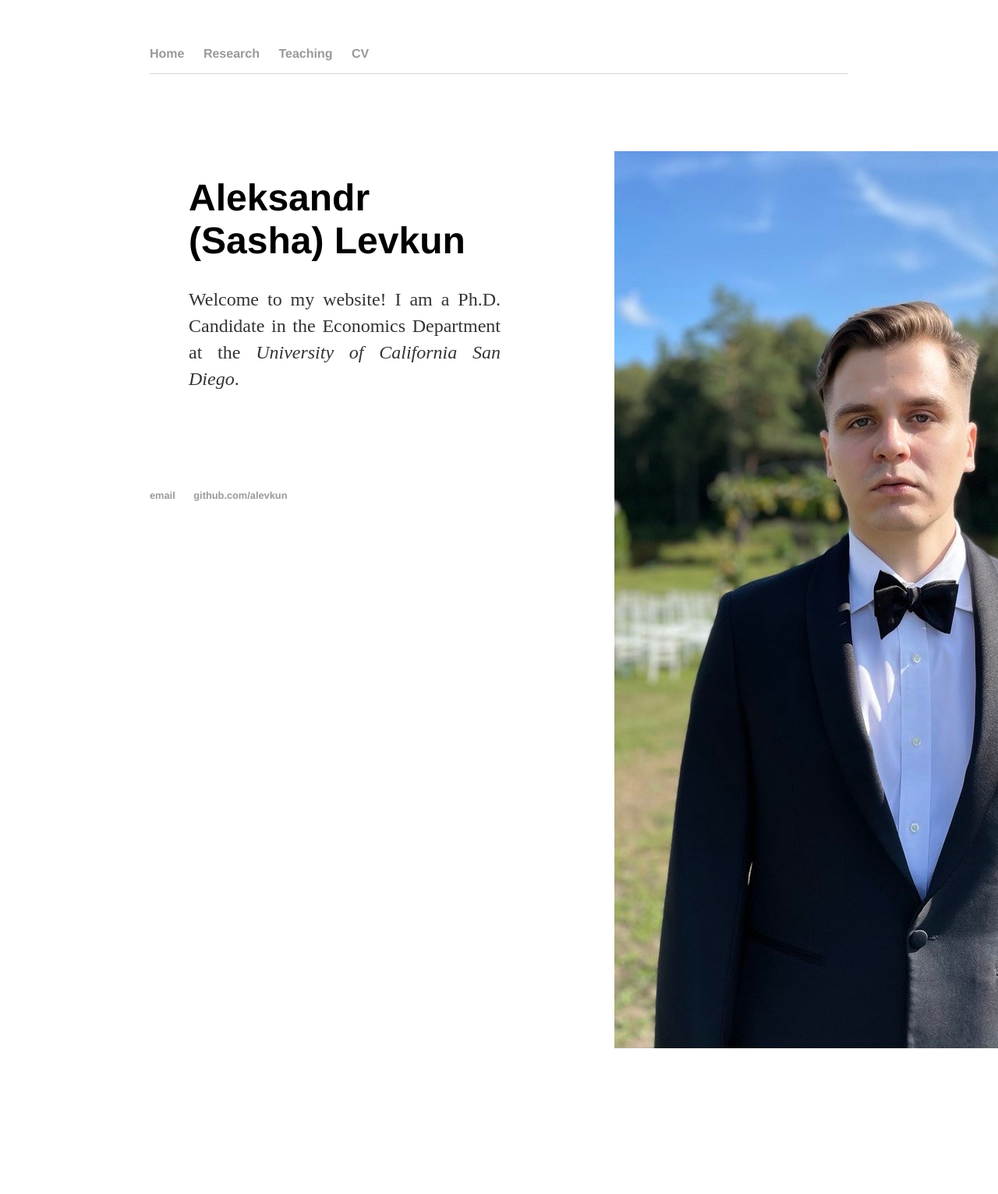
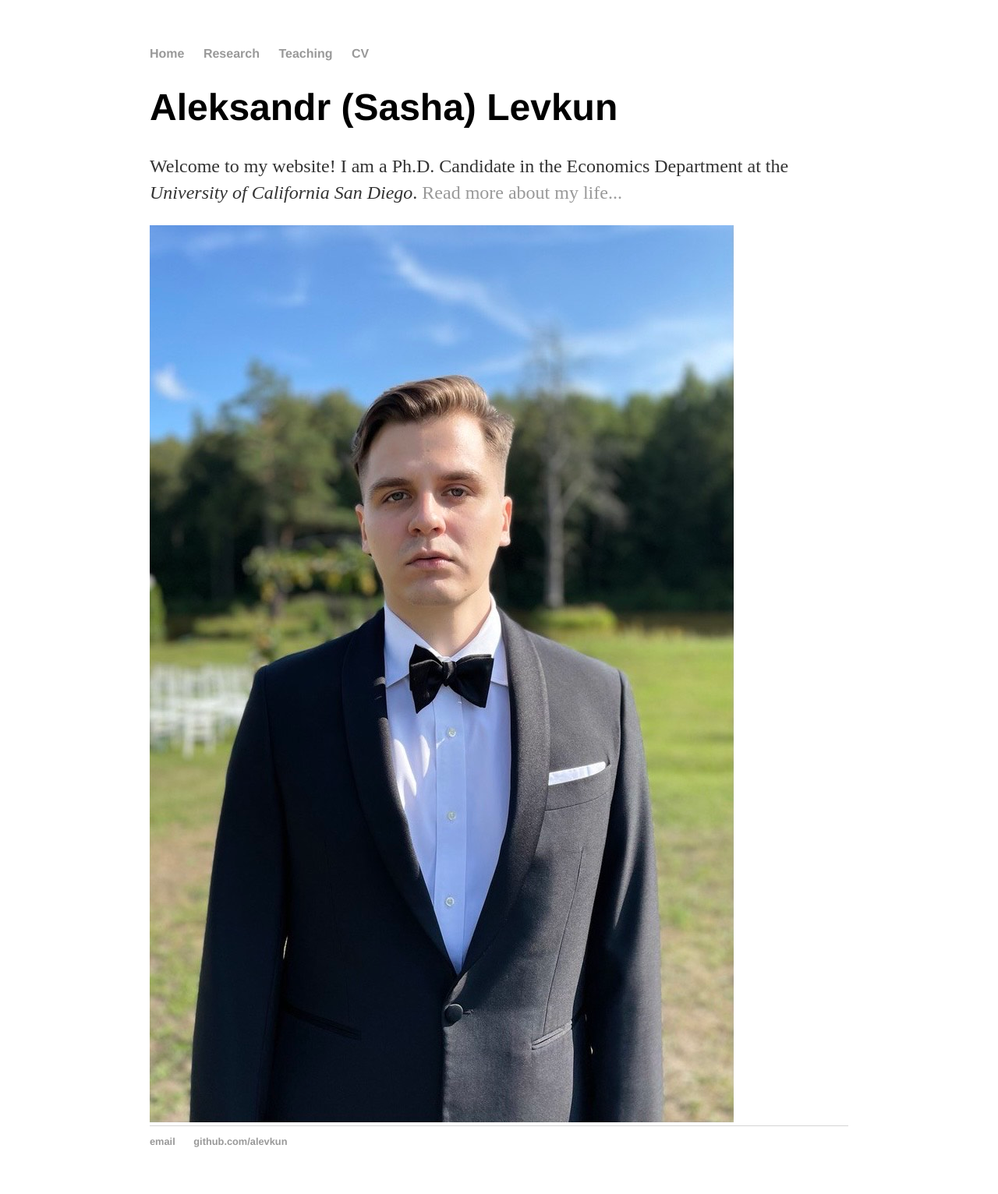
Before and after one commit to alevkun/alevkun.github.io, a Jekyll site: the page built from index.html, in a window 1280 px wide. Shown: the whole page at 78% size. Built offline with Jekyll 4.4.1, drawn with Linux system fonts in a browser that asks for light colours; before the commit the page ends 1449 px from its top, so only the background shows below that.

Commit message:
Update main.css

```diff
--- a/css/main.css
+++ b/css/main.css
@@ -46,34 +46,3 @@
     width:20px; /* you can use % */
     height: auto;
 }
-
-.topMsg{
-
-    width:400px;
-    margin:100px 50px;
-    text-align:justify
-}
-
-.topMsg a,.popMsg a{
-    color:#FFF;
-    font-family:Arial, Helvetica, sans-serif;
-}
-
-.topMsg h2, .popMsg h2{
-    color:#069;
-    font-size:32px;
-}
-
-.popMsg{
-    width:250px;
-    margin:100px 50px;
-    text-align:justify;
-}
-
-.popMsg h3{
-    color:#028;
-}
-
- div.topMsg { float:left; }
- div.popMsg { float:right; }
- div.footer { clear:both; }
```
